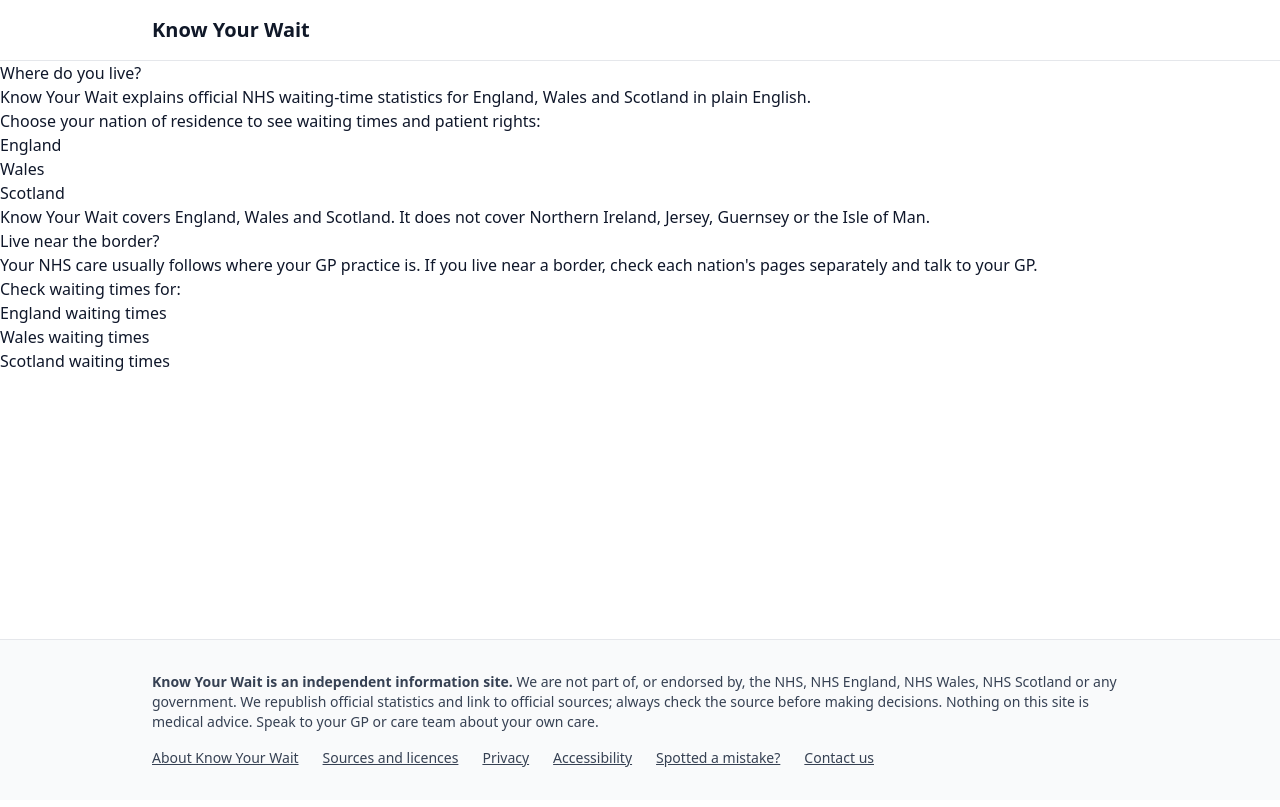
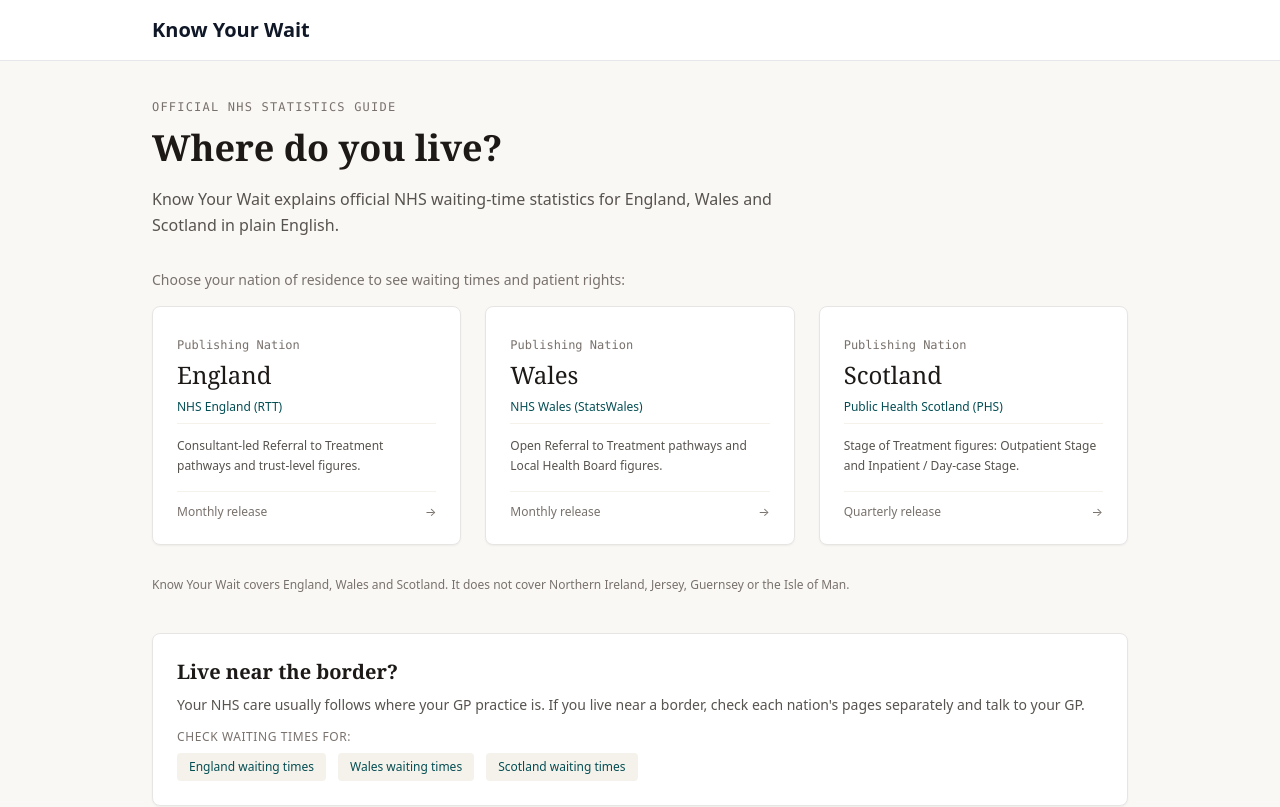
Before and after one commit to pawelkom88/nhs-tracker, a Next.js app in the folder apps/site/: page / in a window 1280 px wide. Shown: the top 807 px of the page. Built offline with nearby package versions, Linux system fonts and the light colour scheme; no server answers.

Commit message:
fix(deploy): add root wrangler dependency, fix deploy action, and apply Direction A design system

```diff
--- a/apps/site/src/app/england/page.tsx
+++ b/apps/site/src/app/england/page.tsx
@@ -9,25 +9,44 @@ export default async function EnglandPage() {
   const specialties = await getSpecialties();
 
   return (
-    <div className="england-page">
-      <header className="page-header">
-        <h1>{t('england-lists', 'englandTitle')}</h1>
-        <p className="page-intro">{t('england-lists', 'englandIntro')}</p>
+    <div className="editorial-container england-page animate-step-enter">
+      <header className="page-header mb-8 max-w-3xl">
+        <span className="text-xs uppercase tracking-widest text-[#78716c] font-mono">
+          Publishing Nation
+        </span>
+        <h1 className="text-3xl sm:text-4xl font-serif font-bold text-[#1c1917] mt-1 mb-3">
+          {t('england-lists', 'englandTitle')}
+        </h1>
+        <p className="page-intro text-base text-[#57534e] leading-relaxed mb-4">
+          {t('england-lists', 'englandIntro')}
+        </p>
         <nav aria-label={t('common', 'navigation')} className="explainer-links">
-          <ul>
+          <ul className="flex flex-wrap gap-3 list-none p-0 m-0">
             <li>
-              <Link href="/england/about-the-figures">{t('england-lists', 'aboutTheFigures')}</Link>
+              <Link
+                href="/england/about-the-figures"
+                className="inline-block text-xs font-medium text-[#044e54] bg-[#f5f2eb] hover:bg-[#eae6dd] px-3 py-1.5 rounded transition"
+              >
+                {t('england-lists', 'aboutTheFigures')}
+              </Link>
             </li>
             <li>
-              <Link href="/england/your-rights">{t('england-lists', 'yourRights')}</Link>
+              <Link
+                href="/england/your-rights"
+                className="inline-block text-xs font-medium text-[#044e54] bg-[#f5f2eb] hover:bg-[#eae6dd] px-3 py-1.5 rounded transition"
+              >
+                {t('england-lists', 'yourRights')}
+              </Link>
             </li>
           </ul>
         </nav>
       </header>
 
-      <div>
+      <div className="mb-10">
         <section aria-labelledby="specialties-heading">
-          <h2 id="specialties-heading">{t('england-lists', 'specialtiesHeading')}</h2>
+          <h2 id="specialties-heading" className="text-xl font-serif font-bold text-[#1c1917] mb-4">
+            {t('england-lists', 'specialtiesHeading')}
+          </h2>
           <SpecialtyList specialties={specialties} />
         </section>
       </div>
--- a/apps/site/src/app/globals.css
+++ b/apps/site/src/app/globals.css
@@ -24,28 +24,28 @@
   --radius-full: 9999px;
 
   /* Color Palette (Calm Editorial / Deep Pine Teal & Slate - Zero NHS Blue) */
-  --color-canvas: #ffffff;
-  --color-surface-subtle: #f8fafc;
-  --color-surface-muted: #f1f5f9;
+  --color-canvas: #faf8f5;
+  --color-surface-subtle: #ffffff;
+  --color-surface-muted: #f5f2eb;
 
-  --color-text-primary: #0f172a; /* Slate 900 (16.6:1 contrast against white) */
-  --color-text-secondary: #475569; /* Slate 600 (6.0:1 contrast against white) */
-  --color-text-tertiary: #64748b; /* Slate 500 (4.6:1 contrast against white) */
+  --color-text-primary: #1c1917; /* Warm Slate / Charcoal (16.6:1 contrast against canvas) */
+  --color-text-secondary: #57534e; /* Warm Slate 600 (6.0:1 contrast against canvas) */
+  --color-text-tertiary: #78716c; /* Warm Slate 500 (4.6:1 contrast against canvas) */
 
-  --color-brand-primary: #044e54; /* Deep Pine/Teal (8.8:1 contrast against white) */
-  --color-brand-hover: #086972; /* Teal hover (6.2:1 contrast against white) */
+  --color-brand-primary: #044e54; /* Deep Pine/Teal (8.8:1 contrast against canvas) */
+  --color-brand-hover: #086972; /* Teal hover (6.2:1 contrast against canvas) */
   --color-brand-surface: #ecfdf5; /* Tinted accent container */
 
-  --color-border-subtle: rgba(15, 23, 42, 0.08);
-  --color-border-default: rgba(15, 23, 42, 0.16); /* >= 3:1 UI boundary contrast */
+  --color-border-subtle: #e7e5e4;
+  --color-border-default: #d6d3d1; /* >= 3:1 UI boundary contrast */
 
   /* Status Tokens (WCAG 2.2 AA Verified) */
   --color-status-standard-text: #065f46; /* Emerald 800 (8.3:1 contrast on surface) */
   --color-status-standard-bg: #ecfdf5; /* Emerald 50 */
   --color-status-longwait-text: #9a3412; /* Amber 800 (7.5:1 contrast on surface) */
   --color-status-longwait-bg: #fffbeb; /* Amber 50 */
-  --color-status-suppressed-text: #475569; /* Slate 600 (6.0:1 contrast on surface) */
-  --color-status-suppressed-bg: #f1f5f9; /* Slate 100 */
+  --color-status-suppressed-text: #57534e; /* Slate 600 (6.0:1 contrast on surface) */
+  --color-status-suppressed-bg: #f5f2eb; /* Slate 100 */
 
   /* Layered Shadows (Emil Kowalski craft: ambient blur + ring outline) */
   --shadow-subtle: 0 1px 2px 0 rgba(0, 0, 0, 0.04), 0 1px 3px 0 rgba(0, 0, 0, 0.03);
@@ -58,6 +58,61 @@
 
   /* Easing curve */
   --ease-out: cubic-bezier(0.16, 1, 0.3, 1);
+}
+
+/* Base typography & elements */
+body {
+  background-color: var(--color-canvas);
+  color: var(--color-text-primary);
+  font-family: var(--font-sans);
+}
+
+/* Page containers & cards */
+.editorial-container {
+  margin-left: auto;
+  margin-right: auto;
+  max-width: 64rem;
+  padding-left: 1rem;
+  padding-right: 1rem;
+  padding-top: 2rem;
+  padding-bottom: 2.5rem;
+}
+@media (min-width: 640px) {
+  .editorial-container {
+    padding-left: 1.5rem;
+    padding-right: 1.5rem;
+  }
+}
+
+/* Direction A Card, Button and List styles */
+.nation-card {
+  display: flex;
+  flex-direction: column;
+  justify-content: space-between;
+  border-radius: 0.5rem;
+  border: 1px solid var(--color-border-subtle);
+  background-color: #ffffff;
+  padding: 1.5rem;
+  box-shadow: 0 1px 2px 0 rgba(0, 0, 0, 0.05);
+  transition: all 150ms var(--ease-out);
+  text-decoration: none;
+  min-width: 0;
+}
+.nation-card:hover {
+  border-color: var(--color-brand-primary);
+  box-shadow:
+    0 4px 6px -1px rgba(0, 0, 0, 0.1),
+    0 2px 4px -2px rgba(0, 0, 0, 0.1);
+  transform: translateY(-2px);
+}
+
+.border-notice-card {
+  border-radius: 0.5rem;
+  border: 1px solid var(--color-border-subtle);
+  background-color: #ffffff;
+  padding: 1.5rem;
+  box-shadow: 0 1px 2px 0 rgba(0, 0, 0, 0.05);
+  margin-top: 2.5rem;
 }
 
 /* Tabular figures for all statistical metrics */
--- a/apps/site/src/app/page.tsx
+++ b/apps/site/src/app/page.tsx
@@ -5,24 +5,94 @@ import { BorderNotice } from '../components/BorderNotice';
 
 export default function HomePage() {
   return (
-    <div>
-      <h1>{t('home', 'title')}</h1>
-      <p>{t('home', 'description')}</p>
-      <nav aria-label={t('common', 'navigation')}>
-        <p>{t('home', 'selectNation')}</p>
-        <ul>
-          <li>
-            <Link href="/england">{t('common', 'england')}</Link>
+    <div className="editorial-container animate-step-enter">
+      <header className="mb-8 max-w-2xl">
+        <span className="text-xs uppercase tracking-widest text-[#78716c] font-mono">
+          Official NHS Statistics Guide
+        </span>
+        <h1 className="text-3xl sm:text-4xl font-serif font-bold text-[#1c1917] mt-2 mb-4 leading-tight">
+          {t('home', 'title')}
+        </h1>
+        <p className="text-base text-[#57534e] leading-relaxed">{t('home', 'description')}</p>
+      </header>
+
+      <nav aria-label={t('common', 'navigation')} className="mb-8">
+        <p className="text-sm font-medium text-[#78716c] mb-4">{t('home', 'selectNation')}</p>
+        <ul className="grid grid-cols-1 md:grid-cols-3 gap-6 list-none p-0 m-0">
+          <li className="nation-card pressable">
+            <div>
+              <span className="text-xs font-mono text-[#78716c]">Publishing Nation</span>
+              <h2 className="font-serif text-2xl text-[#1c1917] mt-1 mb-2 font-medium">
+                <Link
+                  href="/england"
+                  className="text-[#1c1917] hover:text-[#044e54] no-underline hover:underline"
+                >
+                  {t('common', 'england')}
+                </Link>
+              </h2>
+              <p className="text-xs text-[#044e54] font-medium mb-3 pb-2 border-b border-[#f5f2eb]">
+                NHS England (RTT)
+              </p>
+              <p className="text-xs text-[#57534e] leading-relaxed">
+                Consultant-led Referral to Treatment pathways and trust-level figures.
+              </p>
+            </div>
+            <div className="mt-4 pt-3 border-t border-[#f5f2eb] flex items-center justify-between text-xs text-[#78716c]">
+              <span>Monthly release</span>
+              <span aria-hidden="true">→</span>
+            </div>
           </li>
-          <li>
-            <Link href="/wales">{t('common', 'wales')}</Link>
+          <li className="nation-card pressable">
+            <div>
+              <span className="text-xs font-mono text-[#78716c]">Publishing Nation</span>
+              <h2 className="font-serif text-2xl text-[#1c1917] mt-1 mb-2 font-medium">
+                <Link
+                  href="/wales"
+                  className="text-[#1c1917] hover:text-[#044e54] no-underline hover:underline"
+                >
+                  {t('common', 'wales')}
+                </Link>
+              </h2>
+              <p className="text-xs text-[#044e54] font-medium mb-3 pb-2 border-b border-[#f5f2eb]">
+                NHS Wales (StatsWales)
+              </p>
+              <p className="text-xs text-[#57534e] leading-relaxed">
+                Open Referral to Treatment pathways and Local Health Board figures.
+              </p>
+            </div>
+            <div className="mt-4 pt-3 border-t border-[#f5f2eb] flex items-center justify-between text-xs text-[#78716c]">
+              <span>Monthly release</span>
+              <span aria-hidden="true">→</span>
+            </div>
           </li>
-          <li>
-            <Link href="/scotland">{t('common', 'scotland')}</Link>
+          <li className="nation-card pressable">
+            <div>
+              <span className="text-xs font-mono text-[#78716c]">Publishing Nation</span>
+              <h2 className="font-serif text-2xl text-[#1c1917] mt-1 mb-2 font-medium">
+                <Link
+                  href="/scotland"
+                  className="text-[#1c1917] hover:text-[#044e54] no-underline hover:underline"
+                >
+                  {t('common', 'scotland')}
+                </Link>
+              </h2>
+              <p className="text-xs text-[#044e54] font-medium mb-3 pb-2 border-b border-[#f5f2eb]">
+                Public Health Scotland (PHS)
+              </p>
+              <p className="text-xs text-[#57534e] leading-relaxed">
+                Stage of Treatment figures: Outpatient Stage and Inpatient / Day-case Stage.
+              </p>
+            </div>
+            <div className="mt-4 pt-3 border-t border-[#f5f2eb] flex items-center justify-between text-xs text-[#78716c]">
+              <span>Quarterly release</span>
+              <span aria-hidden="true">→</span>
+            </div>
           </li>
         </ul>
       </nav>
-      <p>{t('home', 'notCovered')}</p>
+
+      <p className="text-xs text-[#78716c] mb-6">{t('home', 'notCovered')}</p>
+
       <BorderNotice />
     </div>
   );
--- a/apps/site/src/app/scotland/page.tsx
+++ b/apps/site/src/app/scotland/page.tsx
@@ -9,27 +9,44 @@ export default async function ScotlandPage() {
   const specialties = await getSpecialties();
 
   return (
-    <div className="scotland-page">
-      <header className="page-header">
-        <h1>{t('scotland-pages', 'scotlandTitle')}</h1>
-        <p className="page-intro">{t('scotland-pages', 'scotlandIntro')}</p>
+    <div className="editorial-container scotland-page animate-step-enter">
+      <header className="page-header mb-8 max-w-3xl">
+        <span className="text-xs uppercase tracking-widest text-[#78716c] font-mono">
+          Publishing Nation
+        </span>
+        <h1 className="text-3xl sm:text-4xl font-serif font-bold text-[#1c1917] mt-1 mb-3">
+          {t('scotland-pages', 'scotlandTitle')}
+        </h1>
+        <p className="page-intro text-base text-[#57534e] leading-relaxed mb-4">
+          {t('scotland-pages', 'scotlandIntro')}
+        </p>
         <nav aria-label={t('common', 'navigation')} className="explainer-links">
-          <ul>
+          <ul className="flex flex-wrap gap-3 list-none p-0 m-0">
             <li>
-              <Link href="/scotland/about-the-figures">
+              <Link
+                href="/scotland/about-the-figures"
+                className="inline-block text-xs font-medium text-[#044e54] bg-[#f5f2eb] hover:bg-[#eae6dd] px-3 py-1.5 rounded transition"
+              >
                 {t('scotland-pages', 'aboutTheFigures')}
               </Link>
             </li>
             <li>
-              <Link href="/scotland/your-rights">{t('scotland-pages', 'yourRights')}</Link>
+              <Link
+                href="/scotland/your-rights"
+                className="inline-block text-xs font-medium text-[#044e54] bg-[#f5f2eb] hover:bg-[#eae6dd] px-3 py-1.5 rounded transition"
+              >
+                {t('scotland-pages', 'yourRights')}
+              </Link>
             </li>
           </ul>
         </nav>
       </header>
 
-      <div>
+      <div className="mb-10">
         <section aria-labelledby="specialties-heading">
-          <h2 id="specialties-heading">{t('scotland-pages', 'specialtiesHeading')}</h2>
+          <h2 id="specialties-heading" className="text-xl font-serif font-bold text-[#1c1917] mb-4">
+            {t('scotland-pages', 'specialtiesHeading')}
+          </h2>
           <SpecialtyList specialties={specialties} />
         </section>
       </div>
--- a/apps/site/src/app/wales/page.tsx
+++ b/apps/site/src/app/wales/page.tsx
@@ -9,25 +9,44 @@ export default async function WalesPage() {
   const specialties = await getSpecialties();
 
   return (
-    <div className="wales-page">
-      <header className="page-header">
-        <h1>{t('wales-pages', 'walesTitle')}</h1>
-        <p className="page-intro">{t('wales-pages', 'walesIntro')}</p>
+    <div className="editorial-container wales-page animate-step-enter">
+      <header className="page-header mb-8 max-w-3xl">
+        <span className="text-xs uppercase tracking-widest text-[#78716c] font-mono">
+          Publishing Nation
+        </span>
+        <h1 className="text-3xl sm:text-4xl font-serif font-bold text-[#1c1917] mt-1 mb-3">
+          {t('wales-pages', 'walesTitle')}
+        </h1>
+        <p className="page-intro text-base text-[#57534e] leading-relaxed mb-4">
+          {t('wales-pages', 'walesIntro')}
+        </p>
         <nav aria-label={t('common', 'navigation')} className="explainer-links">
-          <ul>
+          <ul className="flex flex-wrap gap-3 list-none p-0 m-0">
             <li>
-              <Link href="/wales/about-the-figures">{t('wales-pages', 'aboutTheFigures')}</Link>
+              <Link
+                href="/wales/about-the-figures"
+                className="inline-block text-xs font-medium text-[#044e54] bg-[#f5f2eb] hover:bg-[#eae6dd] px-3 py-1.5 rounded transition"
+              >
+                {t('wales-pages', 'aboutTheFigures')}
+              </Link>
             </li>
             <li>
-              <Link href="/wales/your-rights">{t('wales-pages', 'yourRights')}</Link>
+              <Link
+                href="/wales/your-rights"
+                className="inline-block text-xs font-medium text-[#044e54] bg-[#f5f2eb] hover:bg-[#eae6dd] px-3 py-1.5 rounded transition"
+              >
+                {t('wales-pages', 'yourRights')}
+              </Link>
             </li>
           </ul>
         </nav>
       </header>
 
-      <div>
+      <div className="mb-10">
         <section aria-labelledby="specialties-heading">
-          <h2 id="specialties-heading">{t('wales-pages', 'specialtiesHeading')}</h2>
+          <h2 id="specialties-heading" className="text-xl font-serif font-bold text-[#1c1917] mb-4">
+            {t('wales-pages', 'specialtiesHeading')}
+          </h2>
           <SpecialtyList specialties={specialties} />
         </section>
       </div>
--- a/apps/site/src/components/BorderNotice.tsx
+++ b/apps/site/src/components/BorderNotice.tsx
@@ -25,14 +25,23 @@ export function BorderNotice({ current }: BorderNoticeProps) {
     : PUBLISHING_NATIONS;
 
   return (
-    <aside aria-labelledby="border-notice-title">
-      <h2 id="border-notice-title">{t('border', 'title')}</h2>
-      <p>{t('border', 'body')}</p>
-      <p>{t('border', 'linksIntro')}</p>
-      <ul>
+    <aside aria-labelledby="border-notice-title" className="border-notice-card">
+      <h2 id="border-notice-title" className="font-serif text-xl font-bold text-[#1c1917] mb-2">
+        {t('border', 'title')}
+      </h2>
+      <p className="text-sm text-[#57534e] mb-3 leading-relaxed">{t('border', 'body')}</p>
+      <p className="text-xs font-medium uppercase tracking-wider text-[#78716c] mb-2">
+        {t('border', 'linksIntro')}
+      </p>
+      <ul className="flex flex-wrap gap-3 list-none p-0 m-0">
         {targetNations.map((nation) => (
           <li key={nation}>
-            <Link href={`/${nation}`}>{getBorderLinkLabel(nation)}</Link>
+            <Link
+              href={`/${nation}`}
+              className="inline-block text-xs font-medium text-[#044e54] bg-[#f5f2eb] hover:bg-[#eae6dd] px-3 py-1.5 rounded transition"
+            >
+              {getBorderLinkLabel(nation)}
+            </Link>
           </li>
         ))}
       </ul>
--- a/package.json
+++ b/package.json
@@ -31,7 +31,8 @@
     "tsx": "^4.19.3",
     "typescript": "^5.7.3",
     "typescript-eslint": "^8.25.0",
-    "vitest": "^3.0.7"
+    "vitest": "^3.0.7",
+    "wrangler": "^3.90.0"
   },
   "pnpm": {
     "onlyBuiltDependencies": [
```
Also changed, not shown: apps/site/src/app/england/[specialty]/page.tsx (+29 -11 lines), 1 other file (tests, documents, lock files or other folders).
